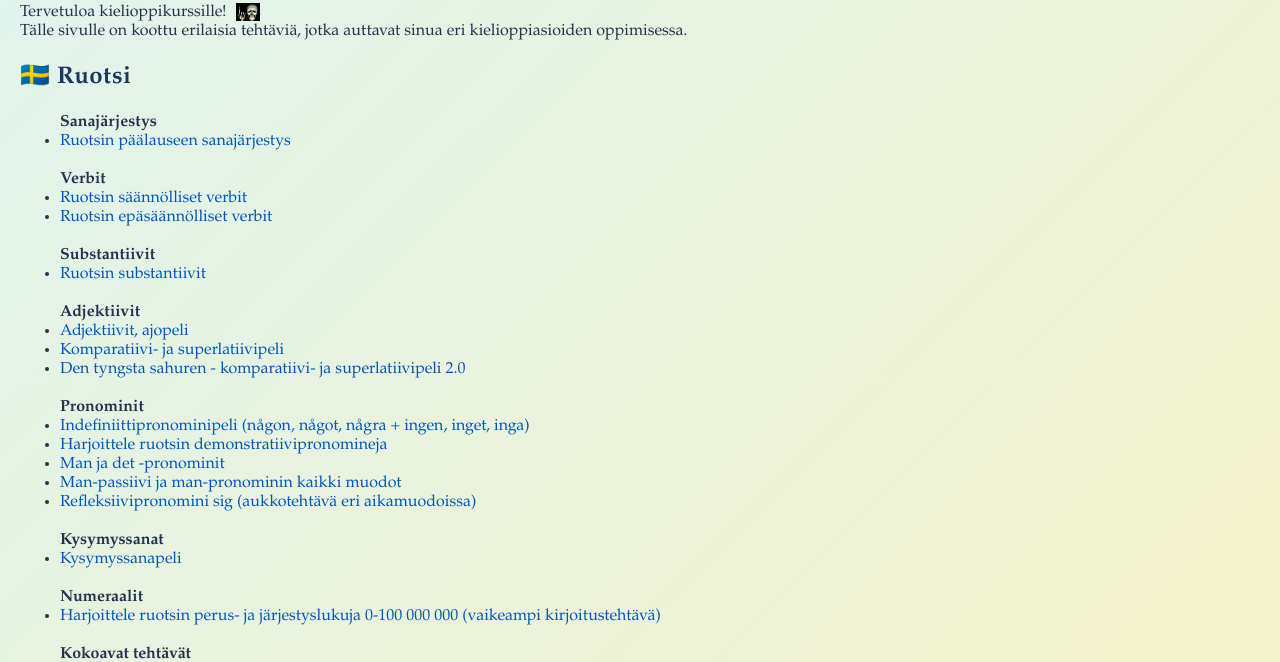
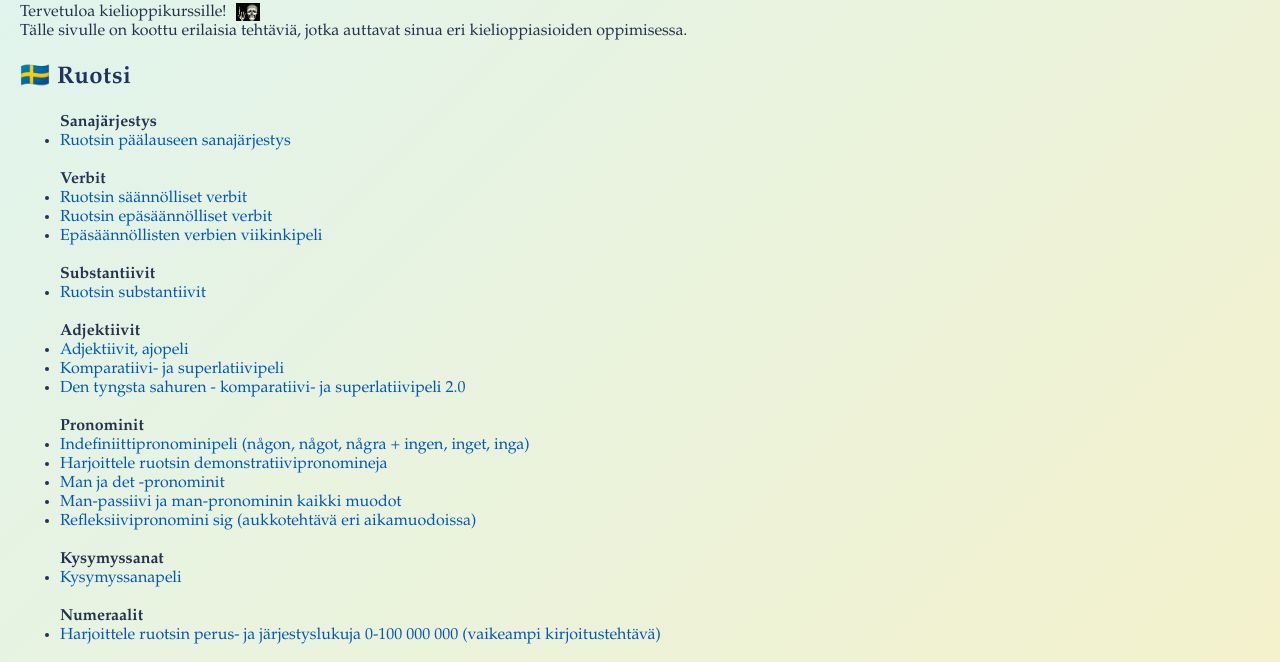
Before and after one commit to kielioppikurssi/kielioppikurssi, a plain HTML site: page index.html in a window 1280 px wide. Shown: the part 132-794 px from the top of the page. Drawn offline with Linux system fonts and the light colour scheme.

Commit message:
Add link to Viking verb game in index.html

```diff
--- a/index.html
+++ b/index.html
@@ -103,6 +103,11 @@ Tälle sivulle on koottu erilaisia tehtäviä, jotka auttavat sinua eri kieliopp
     <li>
         <a href="ruotsi_epäsäännölliset.html">
             Ruotsin epäsäännölliset verbit
+        </a>
+    </li>
+        <li>
+        <a href="vikingaverben.html">
+            Epäsäännöllisten verbien viikinkipeli
         </a>
     </li>
         <br>
```
